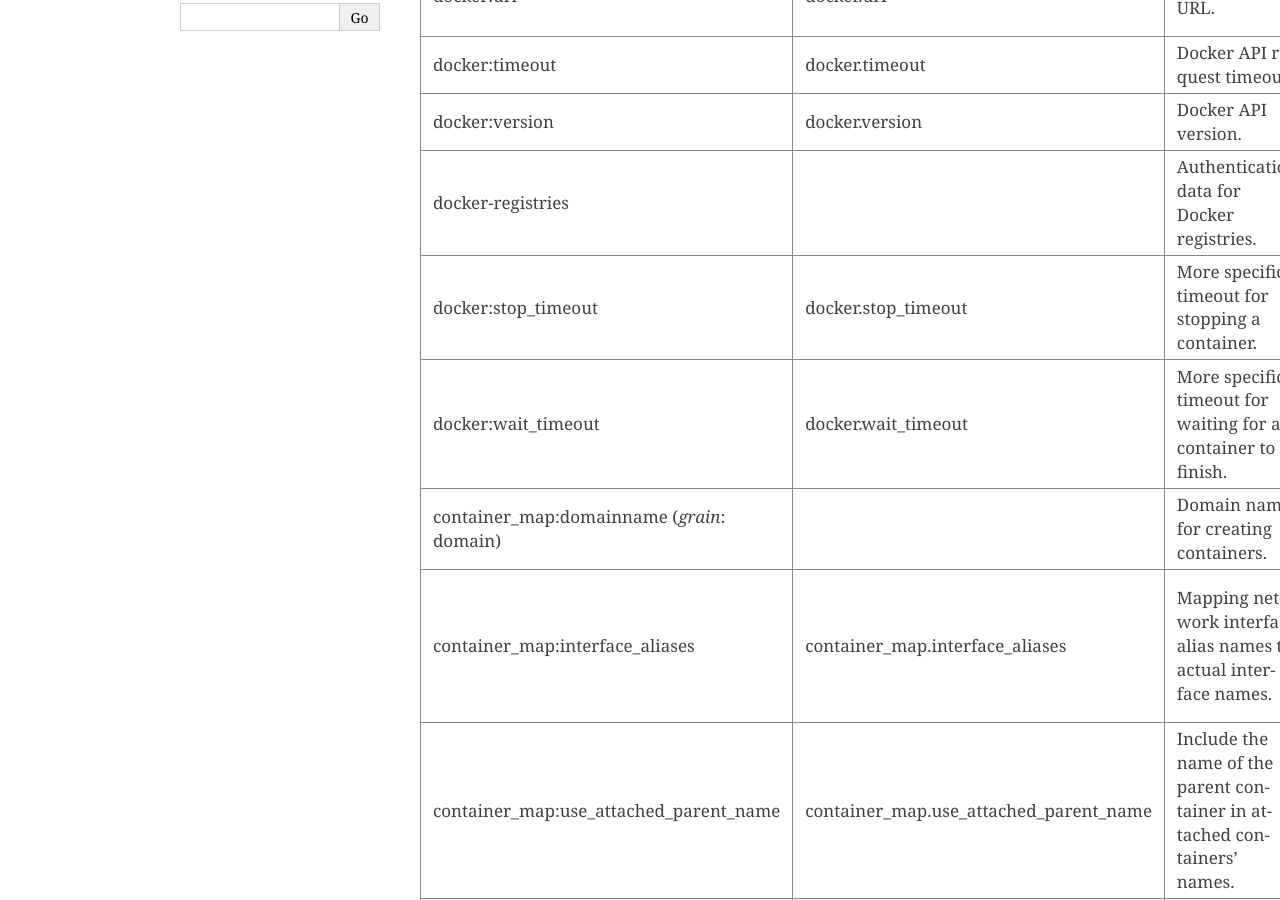
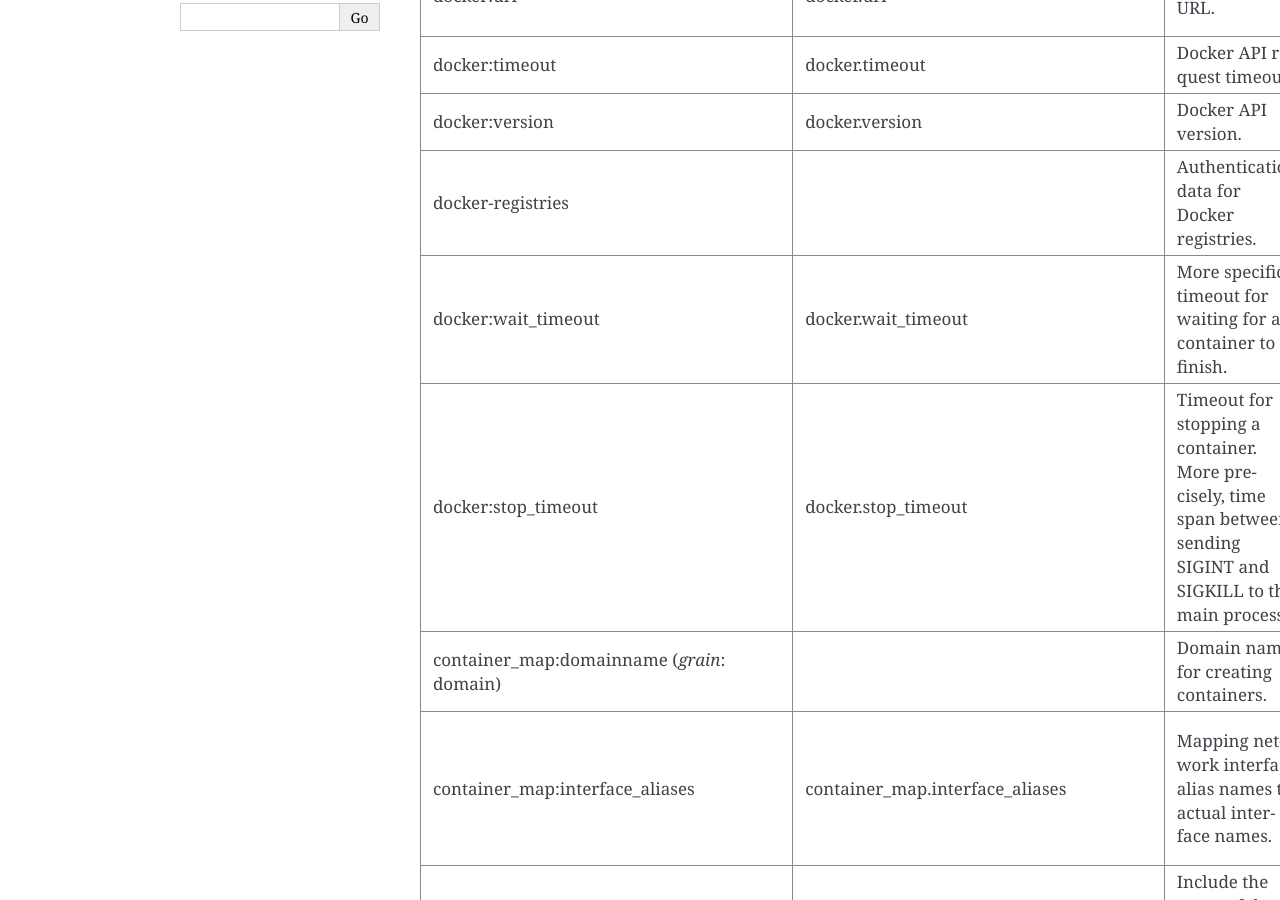
Before and after one commit to merll/salt-container-map, a Sphinx documentation site: the page built from docs/config.rst, in a window 1280 px wide and 900 px high, scrolled down 375 px. Built offline with Sphinx 7.4.7, drawn with Linux system fonts in a browser that asks for light colours.

Commit message:
Updated docs for stop timeout.

```diff
--- a/docs/config.rst
+++ b/docs/config.rst
@@ -19,9 +19,10 @@ the order of precedence is as follows, where available:
 +----------------------------------------+----------------------------------------+------------------------------------------------------------------+---------------------------------+------------------------+
 | docker-registries                      |                                        | Authentication data for Docker registries.                       |                                 |                        |
 +----------------------------------------+----------------------------------------+------------------------------------------------------------------+---------------------------------+------------------------+
-| docker:stop_timeout                    | docker.stop_timeout                    | More specific timeout for stopping a container.                  | 60                              |                        |
+| docker:wait_timeout                    | docker.wait_timeout                    | More specific timeout for waiting for a container to finish.     | 60                              |                        |
 +----------------------------------------+----------------------------------------+------------------------------------------------------------------+---------------------------------+------------------------+
-| docker:wait_timeout                    | docker.wait_timeout                    | More specific timeout for waiting for a container to finish.     | 60                              |                        |
+| docker:stop_timeout                    | docker.stop_timeout                    | Timeout for stopping a container. More precisely, time span      | 10                              |                        |
+|                                        |                                        | between sending SIGINT and SIGKILL to the main process.          |                                 |                        |
 +----------------------------------------+----------------------------------------+------------------------------------------------------------------+---------------------------------+------------------------+
 | container_map:domainname               |                                        | Domain name for creating containers.                             |                                 |                        |
 | (*grain*: domain)                      |                                        |                                                                  |                                 |                        |
```
